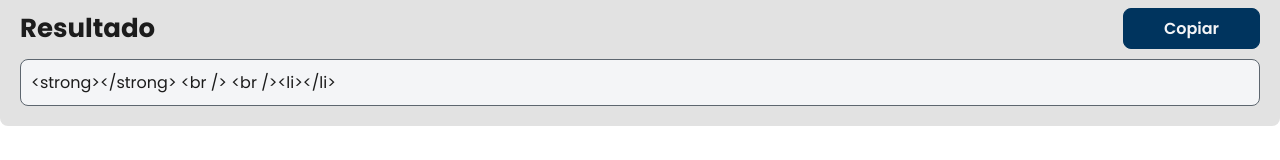
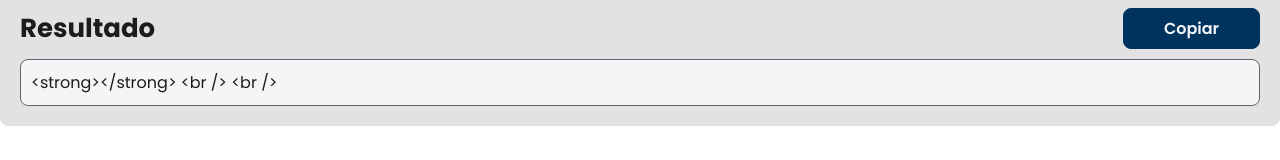
Before and after one commit to Thiaki/codificador-descricao, a React (Vite) app: page /ingredientes in a window 1280 px wide. Shown: the part 466-626 px from the top of the page. Built offline with nearby package versions, Linux system fonts and the light colour scheme.

Commit message:
feat: delete text from ingredients

```diff
--- a/src/pages/Ingredients/Ingredients.tsx
+++ b/src/pages/Ingredients/Ingredients.tsx
@@ -8,7 +8,7 @@ const Ingredients = () => {
     const [listIngredients, setListIngredients] = useState<ListProps[]>([{ text: "" }]);
 
     const finalCode = `<strong>${textIngredients}</strong> <br /> <br />` +
-        listIngredients.map((item) => `<li>${item.text}</li>`).join("");
+        listIngredients.map((item) => `${item.text ? `<li>${item.text}</li>` : ""}`).join("");
 
     const handleAddItem = (e: React.MouseEvent<HTMLButtonElement>) => {
         addItemList<ListProps>(e, setListIngredients, { text: "", textBold: "" })
```
